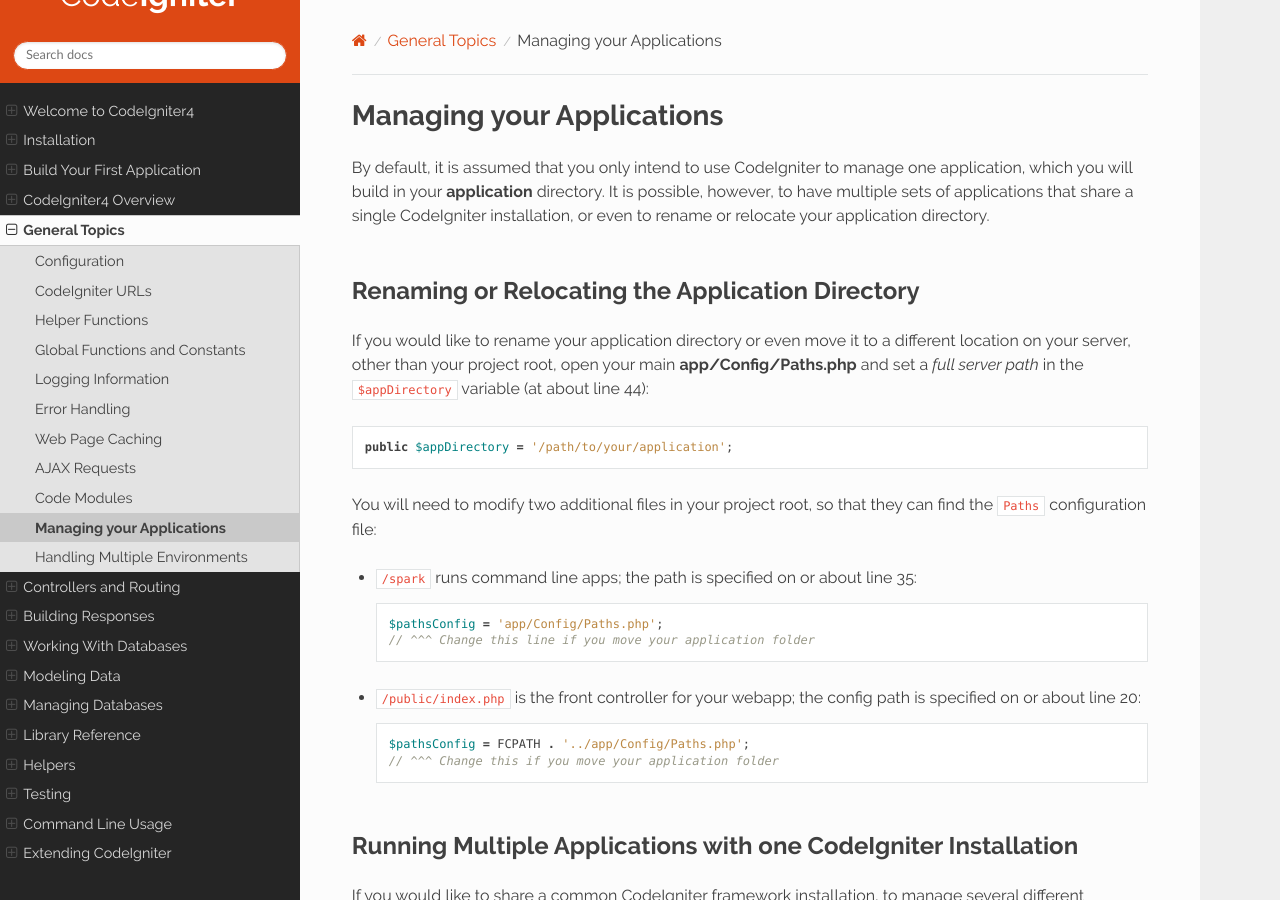
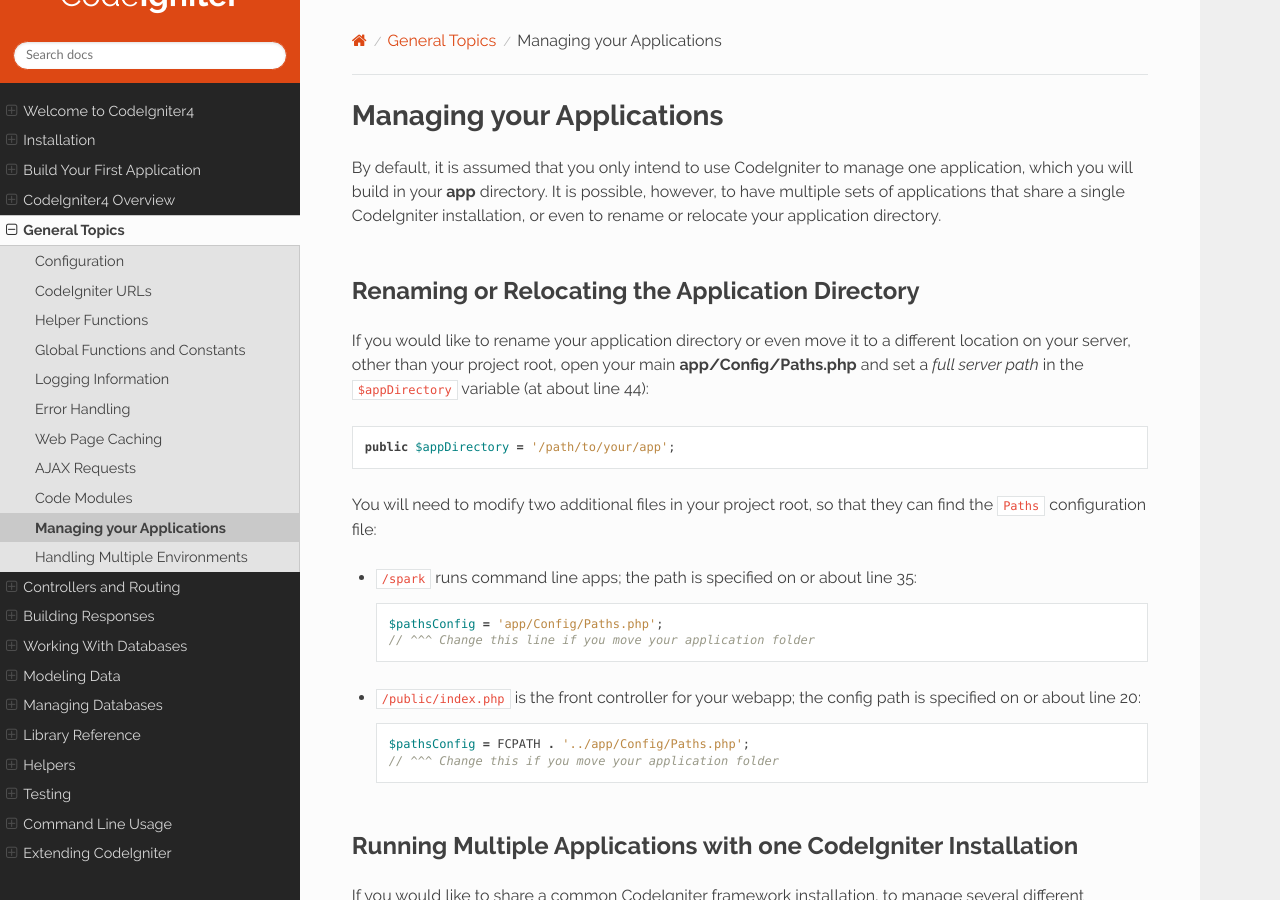
Before and after one commit to NEKOGET/ci4_user_guide_src, a Sphinx documentation site: the page built from source/general/managing_apps.rst, in a window 1280 px wide and 900 px high. Built offline with Sphinx 7.4.7 and the Read the Docs theme 2.0.0, drawn with Linux system fonts in a browser that asks for light colours.

Commit message:
docs: fix application folder name

```diff
--- a/source/general/managing_apps.rst
+++ b/source/general/managing_apps.rst
@@ -3,7 +3,7 @@ Managing your Applications
 ##########################
 
 By default, it is assumed that you only intend to use CodeIgniter to
-manage one application, which you will build in your **application**
+manage one application, which you will build in your **app**
 directory. It is possible, however, to have multiple sets of
 applications that share a single CodeIgniter installation, or even to
 rename or relocate your application directory.
@@ -16,7 +16,7 @@ it to a different location on your server, other than your project root, open
 your main **app/Config/Paths.php** and set a *full server path* in the
 ``$appDirectory`` variable (at about line 44)::
 
-    public $appDirectory = '/path/to/your/application';
+    public $appDirectory = '/path/to/your/app';
 
 You will need to modify two additional files in your project root, so that
 they can find the ``Paths`` configuration file:
```
